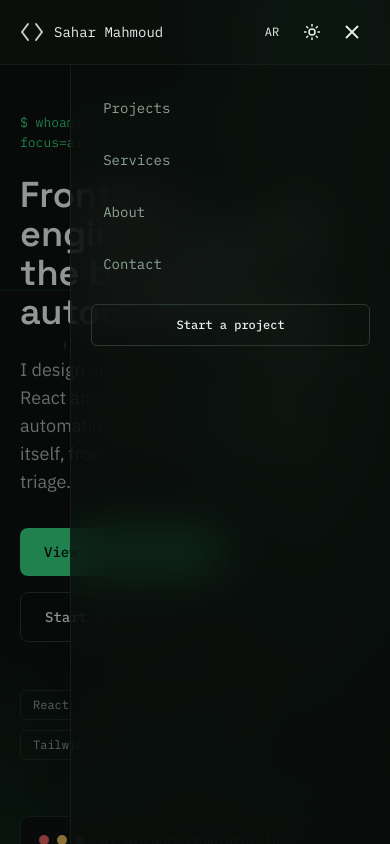
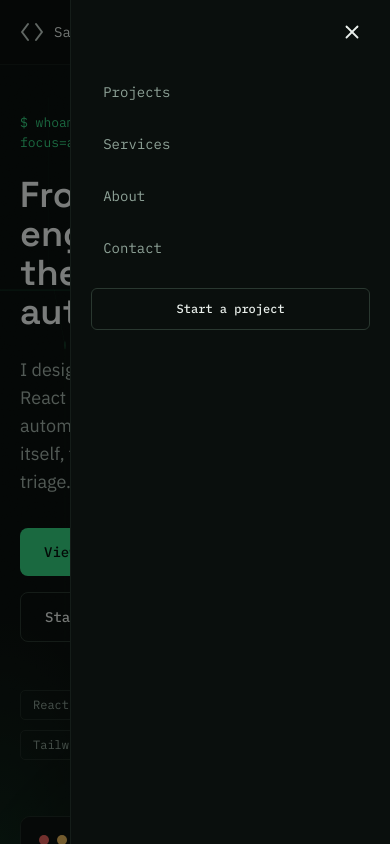
Before and after one commit to SaharMahmoudDev/PORTFOLIO, a Next.js app: page /en in a window 390 px wide. Both pictures are taken after a click on the button 352 px from the left and 32 px from the top of the page. Shown: the top 844 px of the page. Built offline with nearby package versions, Linux system fonts and the light colour scheme.

Commit message:
fix(navbar): full-height opaque mobile drawer above the header

```diff
--- a/src/components/common/mobile-menu.tsx
+++ b/src/components/common/mobile-menu.tsx
@@ -1,6 +1,7 @@
 "use client";
 
 import { useEffect } from "react";
+import { X } from "lucide-react";
 import { useTranslations } from "next-intl";
 import { Link, usePathname } from "@/i18n/navigation";
 import { useUIStore } from "@/store/ui-store";
@@ -39,7 +40,7 @@ export function MobileMenu({ links }: MobileMenuProps) {
         aria-hidden="true"
         onClick={close}
         className={cn(
-          "fixed inset-0 top-16 z-40 bg-black/40 transition-opacity duration-300",
+          "fixed inset-0 z-60 bg-black/50 transition-opacity duration-300",
           open ? "opacity-100" : "pointer-events-none opacity-0",
         )}
       />
@@ -48,10 +49,20 @@ export function MobileMenu({ links }: MobileMenuProps) {
         id="mobile-menu"
         inert={!open}
         className={cn(
-          "border-hairline bg-background/75 fixed end-0 top-16 bottom-0 z-40 flex w-[min(82vw,320px)] flex-col gap-1 border-s p-5 backdrop-blur-xl transition-transform duration-400 ease-out",
+          "border-hairline bg-background fixed inset-y-0 end-0 z-60 flex w-[min(82vw,320px)] flex-col gap-1 border-s px-5 pb-5 transition-transform duration-400 ease-out",
           open ? "translate-x-0" : "ltr:translate-x-full rtl:-translate-x-full",
         )}
       >
+        <div className="flex h-16 shrink-0 items-center justify-end">
+          <button
+            type="button"
+            onClick={close}
+            aria-label={t("closeMenu")}
+            className="text-foreground inline-flex size-9 items-center justify-center"
+          >
+            <X size={22} />
+          </button>
+        </div>
         {links.map(({ href, key }, index) => (
           <Text
             key={href}
```
